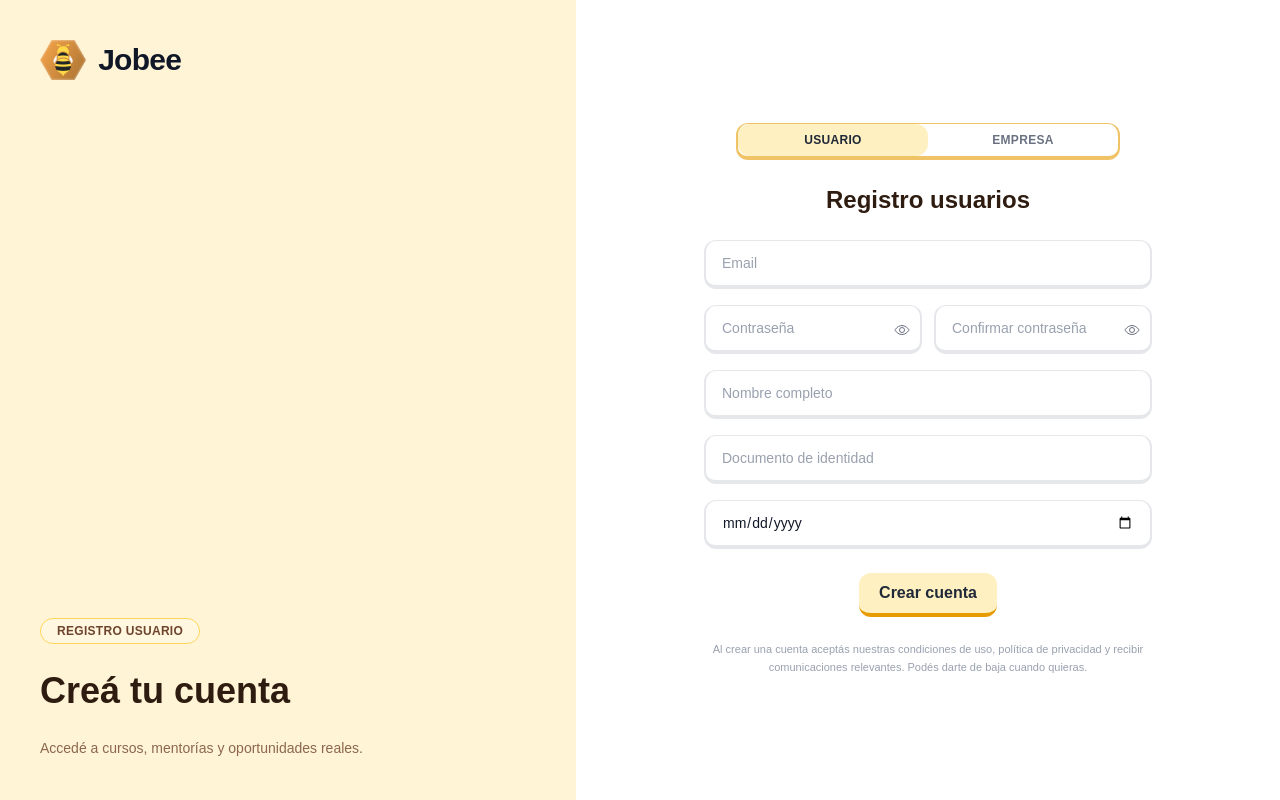
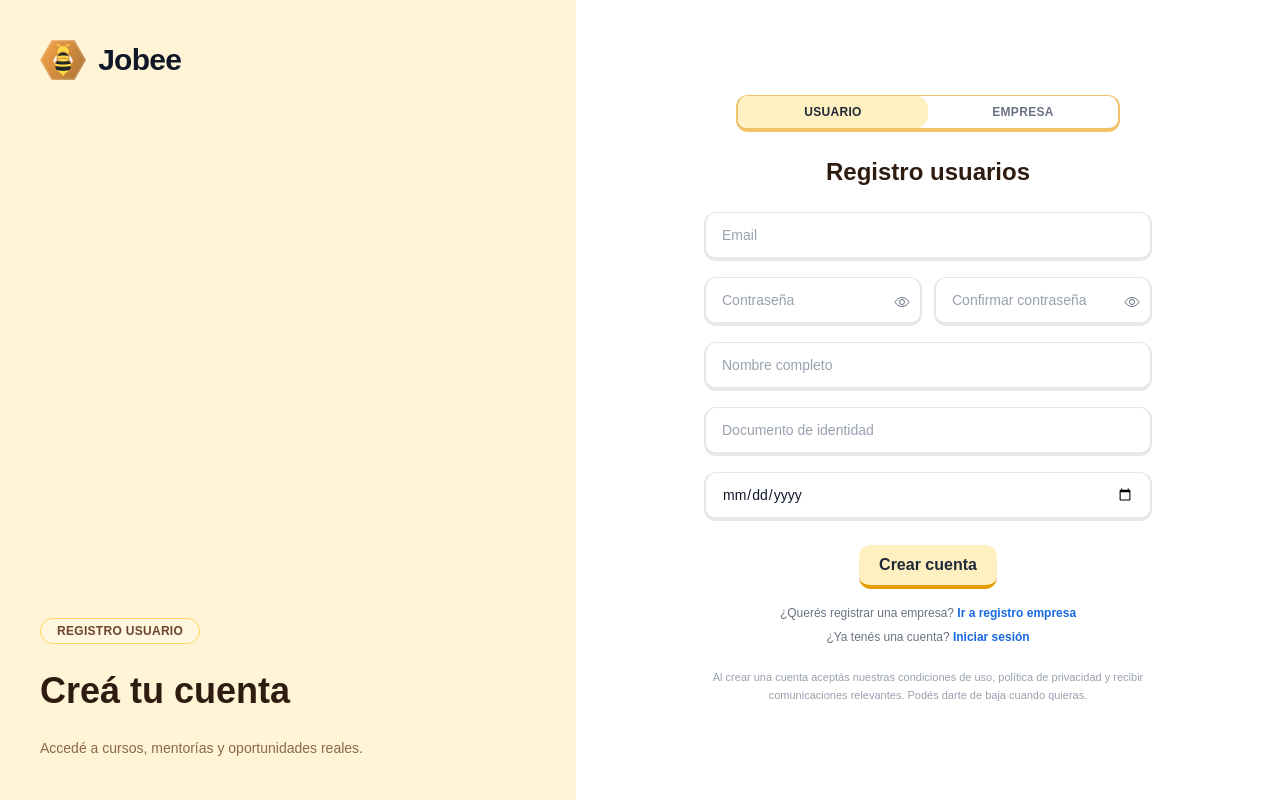
Before and after one commit to galonsoo/jobee-frontend, a React (Vite) app: page /jobee-frontend/auth/signup/user in a window 1280 px wide. Built offline with nearby package versions, Linux system fonts and the light colour scheme.

Commit message:
feat(auth): surface account prompts inside forms

```diff
--- a/src/pages/auth/LoginPage.jsx
+++ b/src/pages/auth/LoginPage.jsx
@@ -143,6 +143,12 @@ export default function LoginPage() {
                 <span>{label}</span>
               </Link>
             ))}
+            <p className="text-xs text-gray-500 text-center">
+              ¿Todavía no tenés cuenta?{" "}
+              <Link className="font-semibold text-[#1769E0]" to="/auth/signup/user">
+                Registrate
+              </Link>
+            </p>
           </div>
         </div>
       </form>
--- a/src/pages/auth/SignUpCompanyPage.jsx
+++ b/src/pages/auth/SignUpCompanyPage.jsx
@@ -1,5 +1,5 @@
 import { useState } from "react";
-import { useNavigate } from "react-router-dom";
+import { Link, useNavigate } from "react-router-dom";
 import { IoEyeOffOutline, IoEyeOutline } from "react-icons/io5";
 import AuthLayout from "../../components/auth/AuthLayout.jsx";
 
@@ -219,6 +219,21 @@ export default function SignUpCompanyPage() {
             Crear cuenta
           </button>
         </div>
+
+        <div className="space-y-2 text-xs text-gray-500 text-center">
+          <p>
+            ¿Querés registrarte como usuario?{" "}
+            <Link className="font-semibold text-[#1769E0]" to="/auth/signup/user">
+              Ir a registro usuario
+            </Link>
+          </p>
+          <p>
+            ¿Ya tenés una cuenta?{" "}
+            <Link className="font-semibold text-[#1769E0]" to="/auth/login">
+              Iniciar sesión
+            </Link>
+          </p>
+        </div>
       </form>
     </AuthLayout>
   );
--- a/src/pages/auth/SignUpUserPage.jsx
+++ b/src/pages/auth/SignUpUserPage.jsx
@@ -1,5 +1,5 @@
 import { useState } from "react";
-import { useNavigate } from "react-router-dom";
+import { Link, useNavigate } from "react-router-dom";
 import { IoEyeOffOutline, IoEyeOutline } from "react-icons/io5";
 import AuthLayout from "../../components/auth/AuthLayout.jsx";
 
@@ -157,6 +157,21 @@ export default function SignUpUserPage() {
             Crear cuenta
           </button>
         </div>
+
+        <div className="space-y-2 text-xs text-gray-500 text-center">
+          <p>
+            ¿Querés registrar una empresa?{" "}
+            <Link className="font-semibold text-[#1769E0]" to="/auth/signup/company">
+              Ir a registro empresa
+            </Link>
+          </p>
+          <p>
+            ¿Ya tenés una cuenta?{" "}
+            <Link className="font-semibold text-[#1769E0]" to="/auth/login">
+              Iniciar sesión
+            </Link>
+          </p>
+        </div>
       </form>
     </AuthLayout>
   );
```
